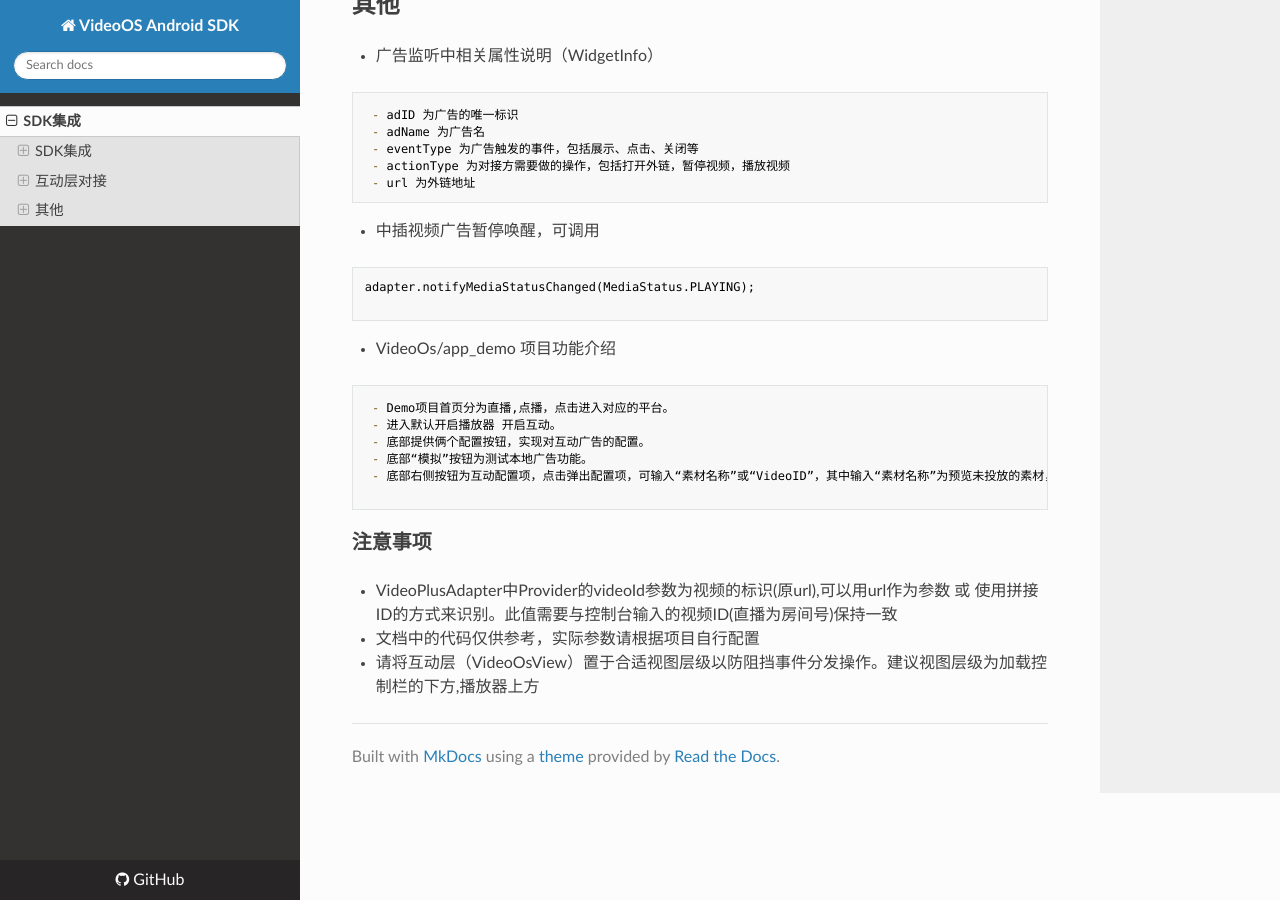
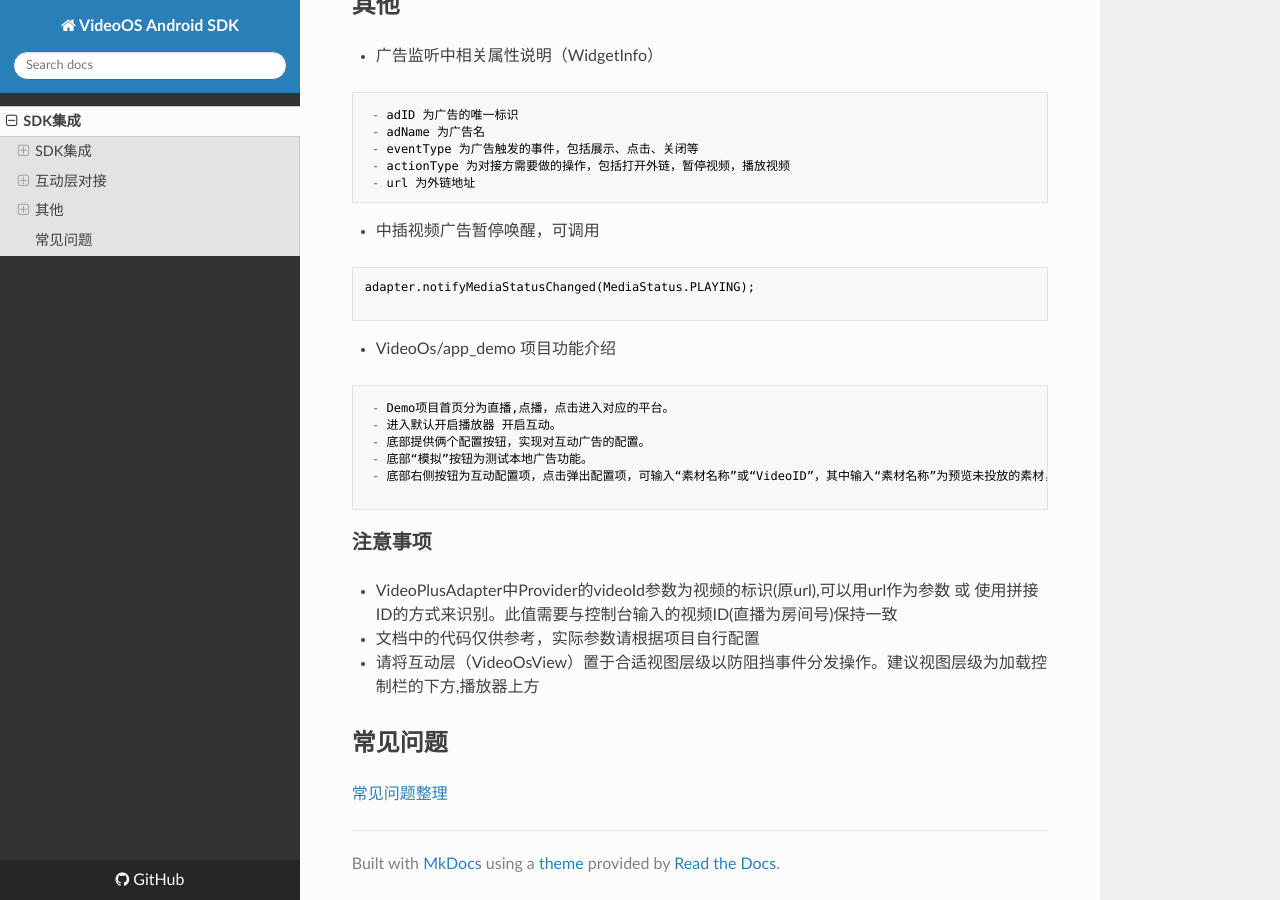
Before and after one commit to VideoOS/VideoOS-Android-SDK, an MkDocs documentation site: the page built from docs/index.md, in a window 1280 px wide and 900 px high, scrolled down 6368 px. Built offline with MkDocs 1.6.1, drawn with Linux system fonts in a browser that asks for light colours; nearby versions of some CDN libraries.

Commit message:
Update index.md

```diff
--- a/docs/index.md
+++ b/docs/index.md
@@ -418,3 +418,8 @@ adapter.notifyMediaStatusChanged(MediaStatus.PLAYING);
 - VideoPlusAdapter中Provider的videoId参数为视频的标识(原url),可以用url作为参数 或 使用拼接 ID的方式来识别。此值需要与控制台输入的视频ID(直播为房间号)保持一致
 - 文档中的代码仅供参考，实际参数请根据项目自行配置
 - 请将互动层（VideoOsView）置于合适视图层级以防阻挡事件分发操作。建议视图层级为加载控制栏的下方,播放器上方
+
+
+## 常见问题
+
+[常见问题整理](https://os-lab.videojj.com/topic/73/android-sdk%E5%B8%B8%E8%A7%81%E9%97%AE%E9%A2%98%E6%95%B4%E7%90%86)
```
